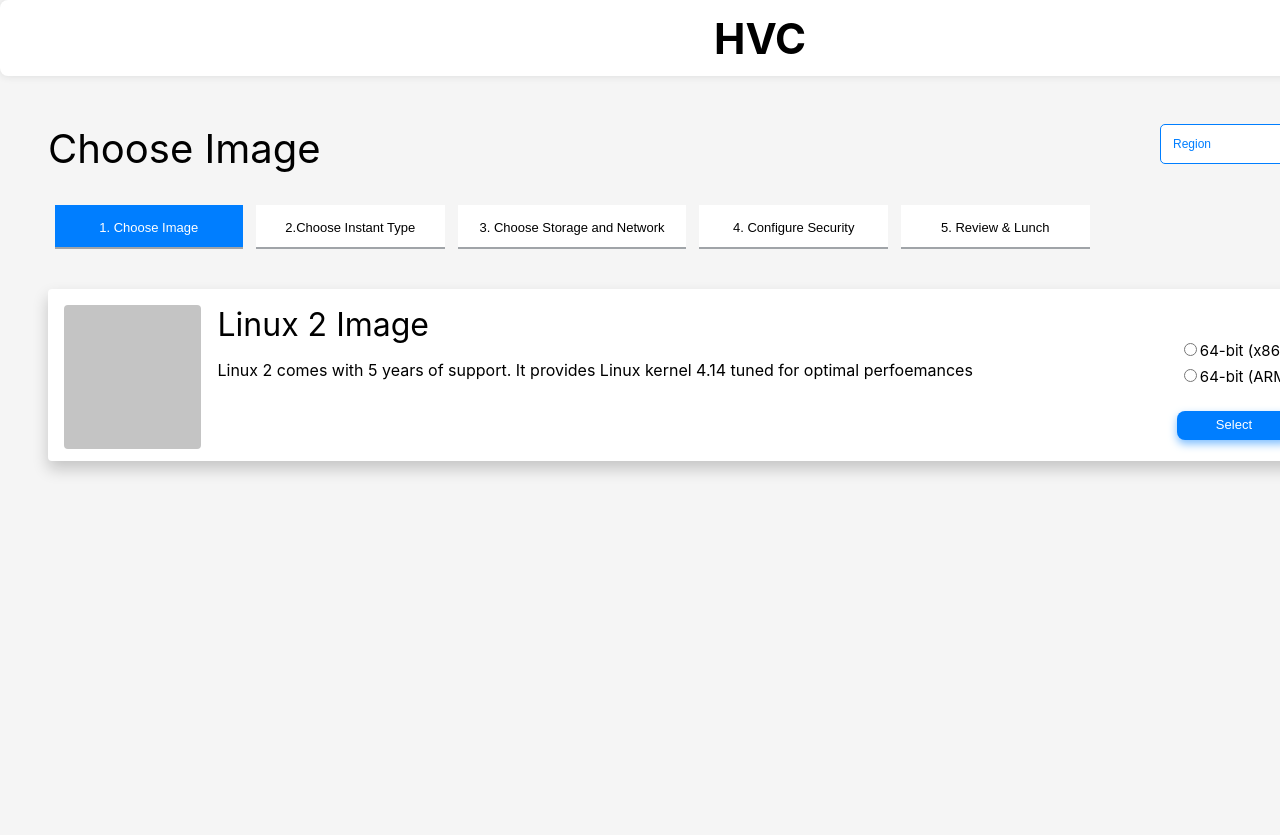
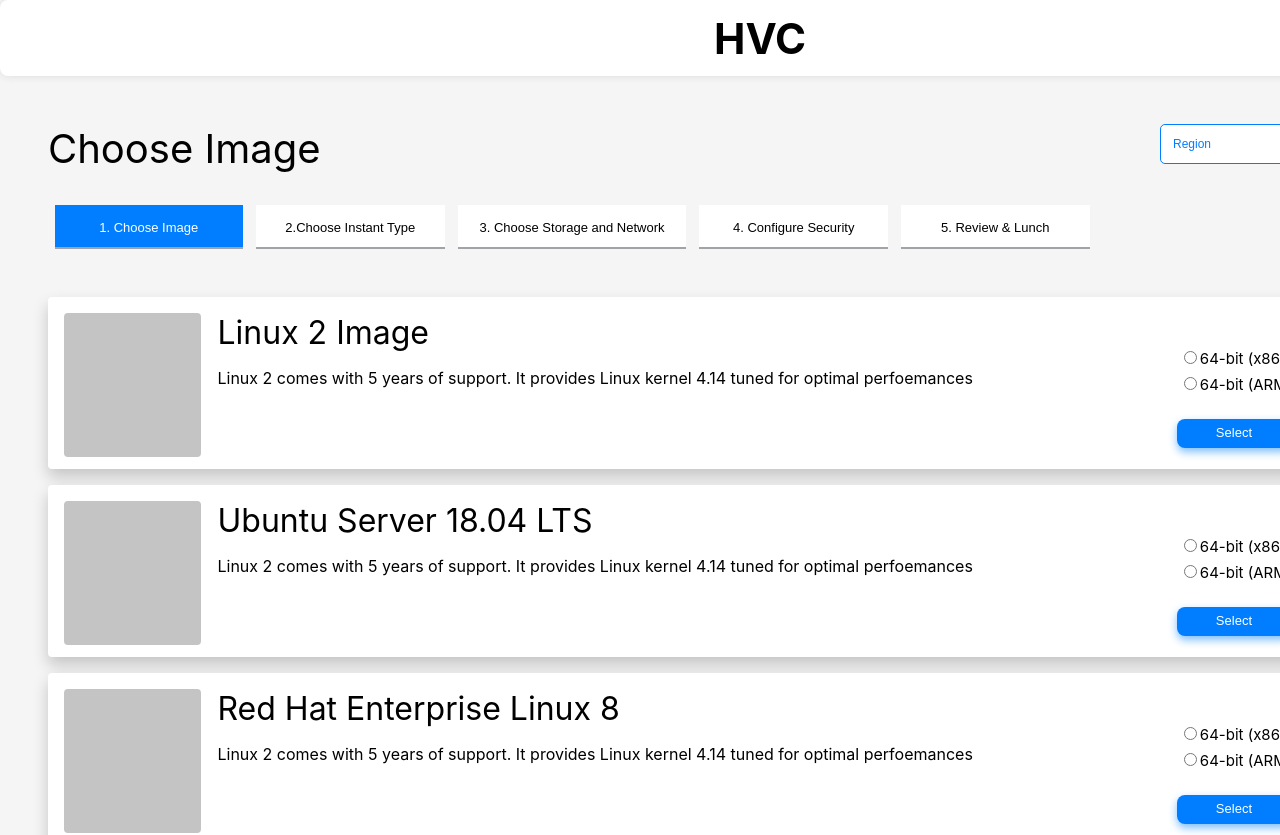
Before and after one commit to kbhatnagar97/React-HVC, a React (Create React App) app in the folder reactfa/: page / in a window 1280 px wide. Shown: the top 835 px of the page. Before the commit the page ends 800 px from the top, so only its background shows below. Built offline with nearby package versions, Linux system fonts and the light colour scheme.

Commit message:
v0.3
Got the layout in place with the use of map function
applied code re-usability to do so.

```diff
--- a/reactfa/src/App.css
+++ b/reactfa/src/App.css
@@ -174,7 +174,7 @@
 .image-card {
   background-color: white;
   box-shadow: 0px 8px 16px 0px rgba(0,0,0,0.2);
-  margin: 0.5em 0;
+  margin: 1em 0;
   margin-right:2em;
   border-radius: 4px;
   width: 1240px;
--- a/reactfa/src/components/tab1/imagecard.tsx
+++ b/reactfa/src/components/tab1/imagecard.tsx
@@ -1,28 +1,75 @@
 import React from 'react';
 
+interface Images{
+    productname:"string",
+    productdetails:"string",
+    radiobutton1:"string",
+    radiobutton2:"string",
+    button:"string";
+};
+
 export const ImageCard = () => {
+    const Images=[
+        {
+            productname:"Linux 2 Image",
+            productdetails:"Linux 2 comes with 5 years of support. It provides Linux kernel 4.14 tuned for optimal perfoemances",
+            radiobutton1:"64-bit (x86)",
+            radiobutton2:"64-bit (ARM)"
+        },
+        {
+            productname:"Ubuntu Server 18.04 LTS",
+            productdetails:"Linux 2 comes with 5 years of support. It provides Linux kernel 4.14 tuned for optimal perfoemances",
+            radiobutton1:"64-bit (x86)",
+            radiobutton2:"64-bit (ARM)"
+        },
+        {
+            productname:"Red Hat Enterprise Linux 8",
+            productdetails:"Linux 2 comes with 5 years of support. It provides Linux kernel 4.14 tuned for optimal perfoemances",
+            radiobutton1:"64-bit (x86)",
+            radiobutton2:"64-bit (ARM)"
+        },
+        {
+            productname:"Microsoft Windows Server 2019 Base",
+            productdetails:"Linux 2 comes with 5 years of support. It provides Linux kernel 4.14 tuned for optimal perfoemances",
+            radiobutton1:"64-bit (x86)",
+            radiobutton2:"64-bit (ARM)"
+        },
+        {
+            productname:"SUSE Linux Enterprise Server",
+            productdetails:"Linux 2 comes with 5 years of support. It provides Linux kernel 4.14 tuned for optimal perfoemances",
+            radiobutton1:"64-bit (x86)",
+            radiobutton2:"64-bit (ARM)"
+        }
+    ]
+
+
 return (
-    <div className="image-card">
-            <div className="card-image">
-
-            </div>
+    <div>
+        {
+            Images.map((image) => {
+                return <div className="image-card">
+            <div className="card-image"></div>
             <div className="card-product-name-details">
               <div className="card-product-name">
-                Linux 2 Image
+                {image.productname}
               </div>
               <div className="card-product-details">
-                Linux 2 comes with 5 years of support. It provides Linux kernel 4.14 tuned for optimal perfoemances
+                {image.productdetails}
               </div>
             </div>
             <div className="card-radio-select">
               <div className="card-radio">
-                  <div className="radio-button"><input name="radio" type="radio"/>64-bit (x86)</div>
-                  <div className="radio-button"><input name="radio" type="radio"/>64-bit (ARM)</div>
+            <div className="radio-button"><input name="radio" type="radio"/>{image.radiobutton1}</div>
+                  <div className="radio-button"><input name="radio" type="radio"/>{image.radiobutton2}</div>
               </div>
               <div className="card-select">
                 <button className="select-button">Select</button>
               </div>
             </div>
           </div>
+            }
+            )
+        }
+        </div>
 );
 }
```
